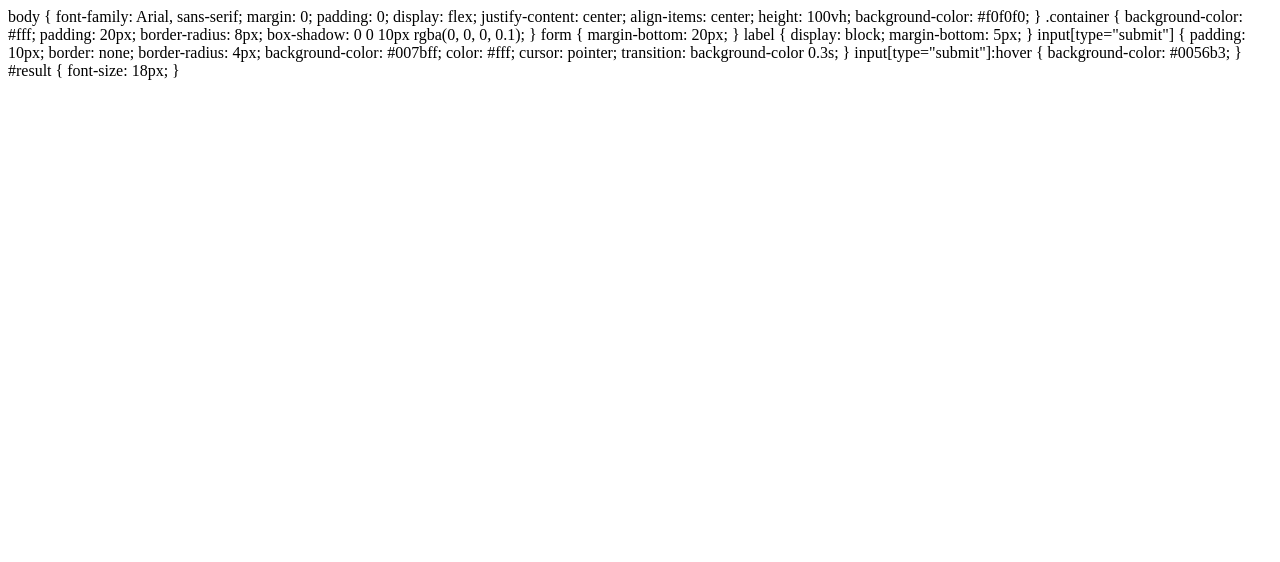
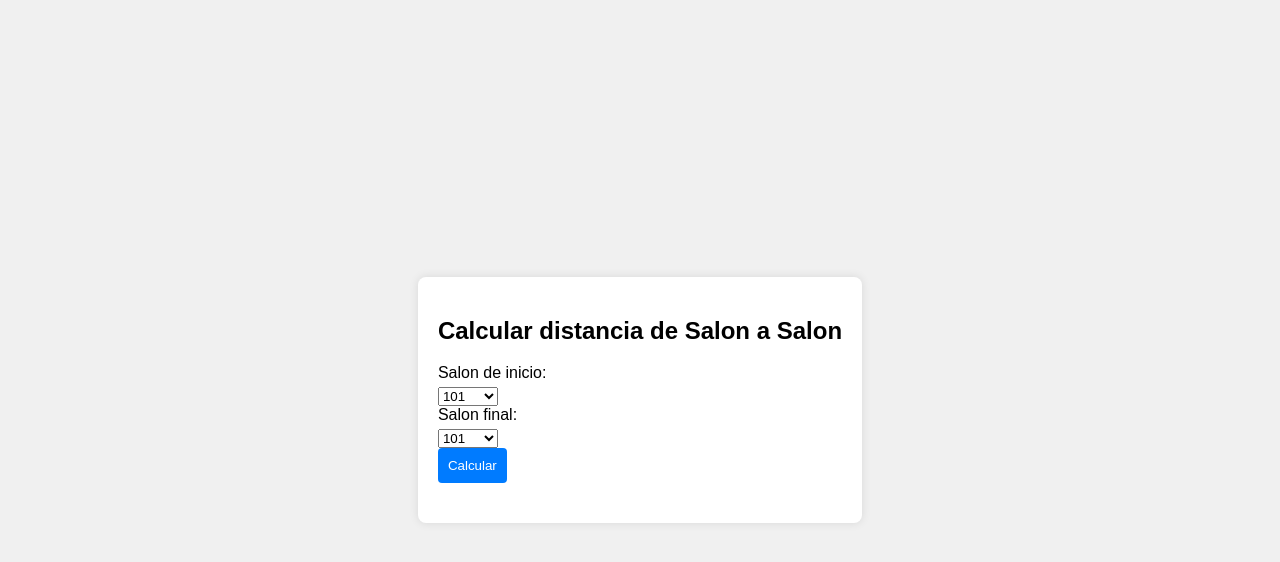
Before and after one commit to Slade25/Fisica-v, a plain HTML site: page index.html in a window 1280 px wide. Drawn offline with Linux system fonts and the light colour scheme.

Commit message:
Update index.html

```diff
--- a/index.html
+++ b/index.html
@@ -1,44 +1,94 @@
-body {
-    font-family: Arial, sans-serif;
-    margin: 0;
-    padding: 0;
-    display: flex;
-    justify-content: center;
-    align-items: center;
-    height: 100vh;
-    background-color: #f0f0f0;
-}
+<!DOCTYPE html>
+<html lang="es">
+<head>
+    <meta charset="UTF-8">
+    <meta name="viewport" content="width=device-width, initial-scale=1.0">
+    <title>Calcular distancia de Salon a Salon</title>
+    <link rel="stylesheet" href="styles.css">
+</head>
+<body>
+    <div class="container">
+        <h2>Calcular distancia de Salon a Salon</h2>
+        <form id="distanceForm">
+            <label for="origin">Salon de inicio:</label>
+            <select id="origin" name="origin">
+                <optgroup label="Piso 1">
+                    <option value="101">101</option>
+                    <option value="102">102</option>
+                </optgroup>
+                <optgroup label="Piso 2">
+                    <option value="201">201</option>
+                    <option value="202">202</option>
+                    <option value="203">203</option>
+                    <option value="204">204</option>
+                </optgroup>
+                <optgroup label="Piso 3">
+                    <option value="301">301</option>
+                    <option value="302">302</option>
+                    <option value="303">303</option>
+                    <option value="304">304</option>
+                </optgroup>
+                <optgroup label="Piso 4">
+                    <option value="401">401</option>
+                    <option value="402">402</option>
+                    <option value="403">403</option>
+                    <option value="404">404</option>
+                </optgroup>
+                <optgroup label="Piso 5">
+                    <option value="501">501</option>
+                    <option value="502">502</option>
+                    <option value="503">503</option>
+                    <option value="504">504</option>
+                </optgroup>
+                <optgroup label="Piso 6">
+                    <option value="601">601</option>
+                    <option value="602">602</option>
+                    <option value="603">603</option>
+                    <option value="604">604</option>
+                </optgroup>
+            </select><br>
+            <label for="destination">Salon final:</label>
+            <select id="destination" name="destination">
+                <optgroup label="Piso 1">
+                    <option value="101">101</option>
+                    <option value="102">102</option>
+                </optgroup>
+                <optgroup label="Piso 2">
+                    <option value="201">201</option>
+                    <option value="202">202</option>
+                    <option value="203">203</option>
+                    <option value="204">204</option>
+                </optgroup>
+                <optgroup label="Piso 3">
+                    <option value="301">301</option>
+                    <option value="302">302</option>
+                    <option value="303">303</option>
+                    <option value="304">304</option>
+                </optgroup>
+                <optgroup label="Piso 4">
+                    <option value="401">401</option>
+                    <option value="402">402</option>
+                    <option value="403">403</option>
+                    <option value="404">404</option>
+                </optgroup>
+                <optgroup label="Piso 5">
+                    <option value="501">501</option>
+                    <option value="502">502</option>
+                    <option value="503">503</option>
+                    <option value="504">504</option>
+                </optgroup>
+                <optgroup label="Piso 6">
+                    <option value="601">601</option>
+                    <option value="602">602</option>
+                    <option value="603">603</option>
+                    <option value="604">604</option>
+                </optgroup>
+            </select><br>
+            <input type="submit" value="Calcular">
+        </form>
+        <div id="result"></div>
+    </div>
 
-.container {
-    background-color: #fff;
-    padding: 20px;
-    border-radius: 8px;
-    box-shadow: 0 0 10px rgba(0, 0, 0, 0.1);
-}
-
-form {
-    margin-bottom: 20px;
-}
-
-label {
-    display: block;
-    margin-bottom: 5px;
-}
-
-input[type="submit"] {
-    padding: 10px;
-    border: none;
-    border-radius: 4px;
-    background-color: #007bff;
-    color: #fff;
-    cursor: pointer;
-    transition: background-color 0.3s;
-}
-
-input[type="submit"]:hover {
-    background-color: #0056b3;
-}
-
-#result {
-    font-size: 18px;
-}
+    <script src="script.js"></script>
+</body>
+</html>
```
